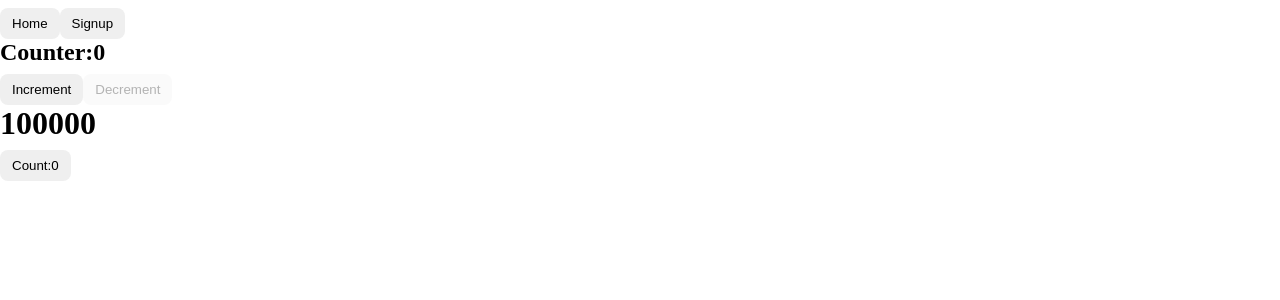
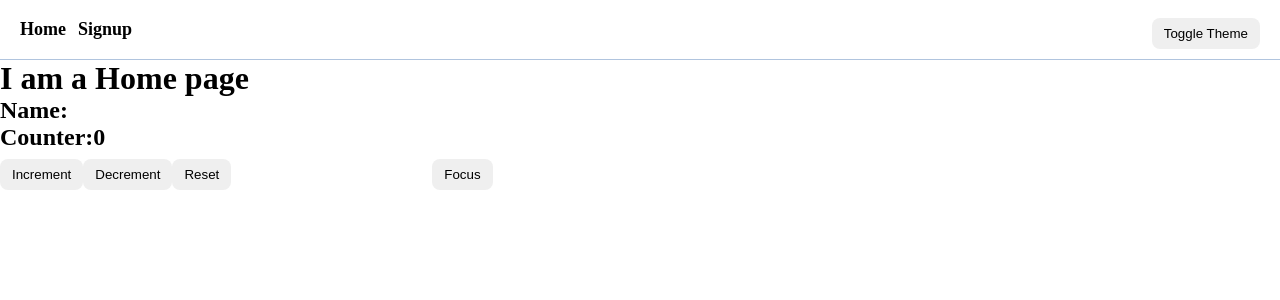
Before and after one commit to Uzmakh/ImranReact, a React (Vite) app in the folder learnwithimran/: page / in a window 1280 px wide. Shown: the top 300 px of the page. Built offline with nearby package versions, Linux system fonts and the light colour scheme.

Commit message:
Worked with useContext and react-router-dom

```diff
--- a/learnwithimran/src/App.jsx
+++ b/learnwithimran/src/App.jsx
@@ -3,21 +3,38 @@ import HomePage from "./pages/Home";
 import Signup from "./pages/Signup";
 import UseEffectScenario from "./components/UseEffect";
 import UseMemo from "./components/useMemo";
+import { BrowserRouter, Routes, Route } from 'react-router-dom';
+
+import { ThemeContext } from "./context";
 
 const App = () => {
-  const [page, setPage] = useState();
+  // const [page, setPage] = useState();
+
+  const [theme, setTheme] = useState("light");
   return (
     <>
-    <div>
-      <button onClick={() => setPage("home")}>Home</button>
-      <button onClick={() => setPage("signup")}>Signup</button>
+      <ThemeContext.Provider value={{ theme, setTheme }}>
+        <BrowserRouter>
+          <Routes>
+            <Route path="/" element={<HomePage />} />
+            <Route path="/signup" element={<Signup />} />
+          </Routes>
+        </BrowserRouter>
 
-      {page === "home" && <HomePage name={"Code Village"} />}
-      {page === "signup" && <Signup />}
-    </div>
 
-      <UseEffectScenario />
-      <UseMemo />
+          {/* <button onClick={() => setTheme("dark")}>dark</button>
+          <button onClick={() => setTheme("light")}>light</button> */}
+{/*
+          <button onClick={() => setPage("home")}>Home</button>
+          <button onClick={() => setPage("signup")}>Signup</button>
+
+          {page === "home" && <HomePage name={"Code Village"} />}
+          {page === "signup" && <Signup />} */}
+
+
+        {/* <UseEffectScenario />
+      <UseMemo /> */}
+      </ThemeContext.Provider>
     </>
   );
 };
```
